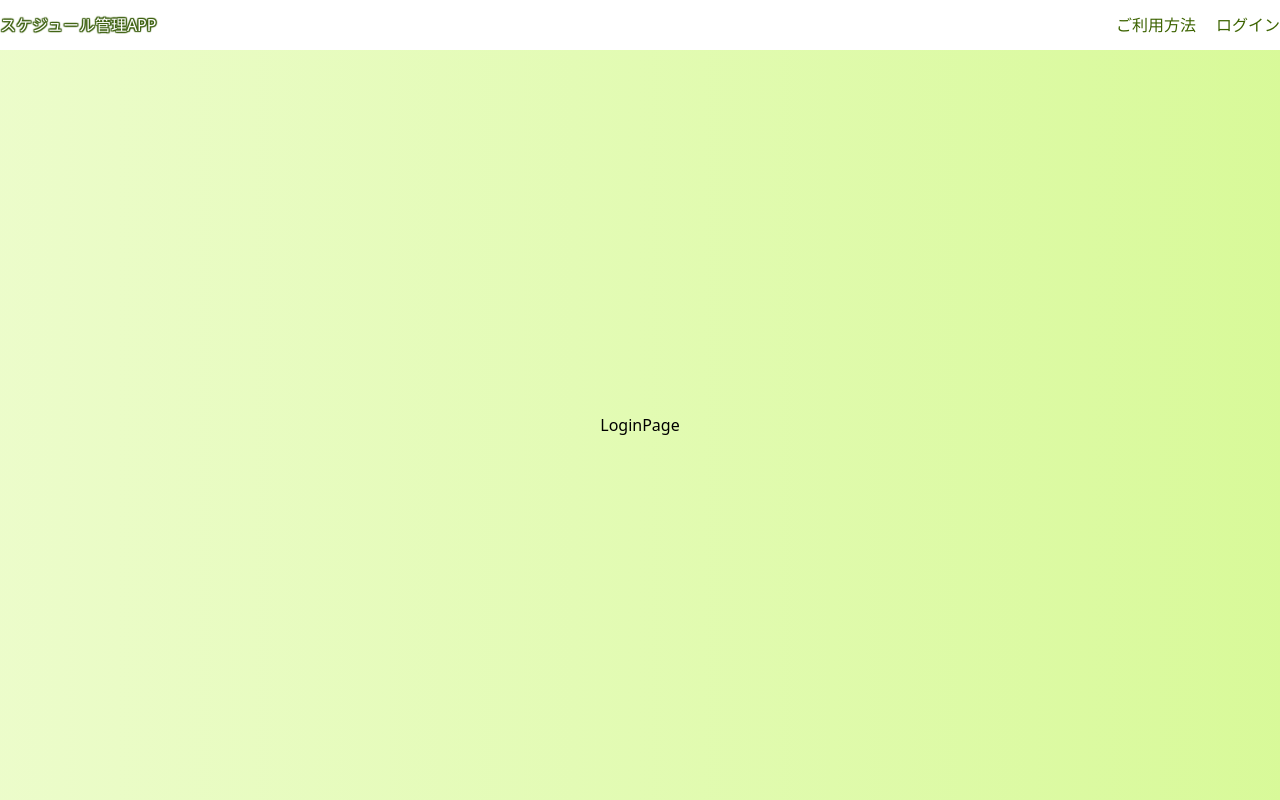
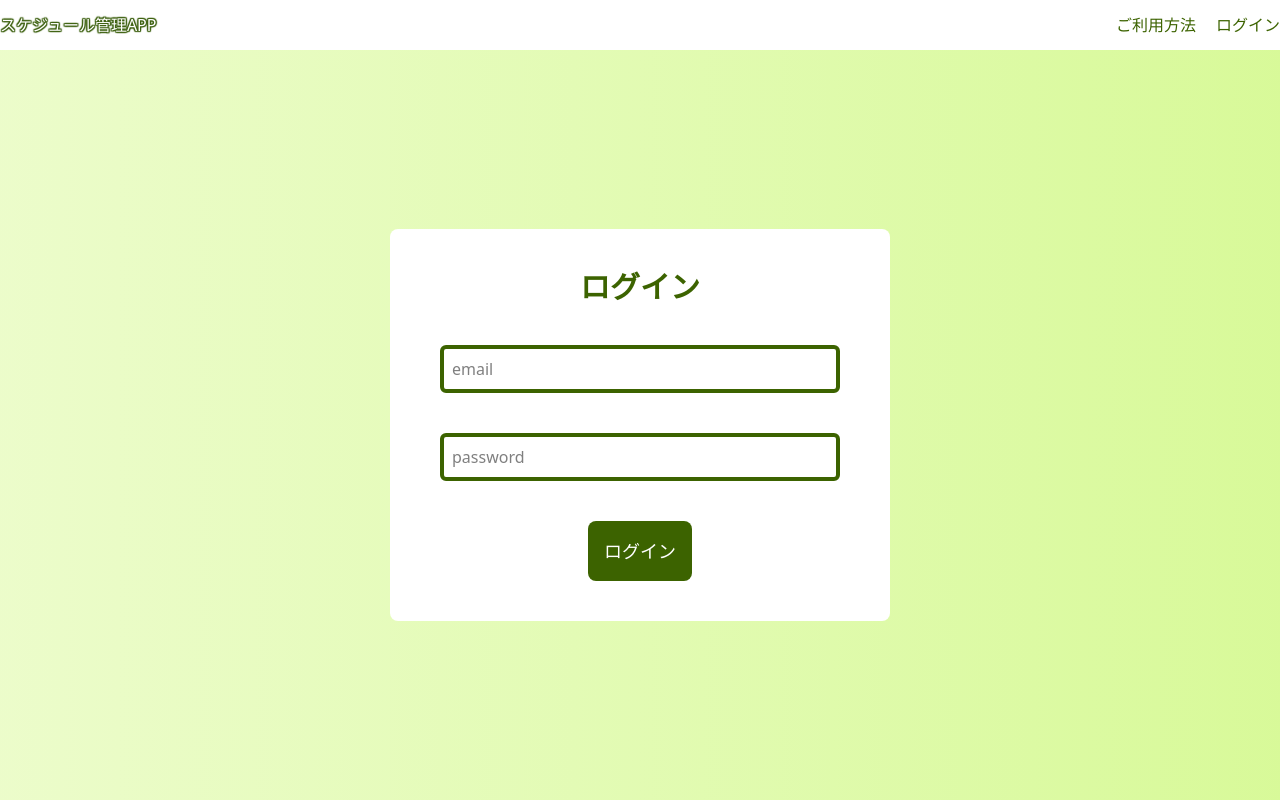
Before and after one commit to namonaki1234/calender-project, a React (Vite) app: page /login in a window 1280 px wide. Built offline with nearby package versions, Linux system fonts and the light colour scheme.

Commit message:
feat:create login page

```diff
--- a/src/components/pages/LoginPage.tsx
+++ b/src/components/pages/LoginPage.tsx
@@ -1,3 +1,28 @@
+import { PrimaryButton } from '../atoms/PrimaryButton';
+
 export const LoginPage = () => {
-  return <div>LoginPage</div>;
+  return (
+    <div className="w-[500px] bg-white rounded-lg py-10">
+      <form className="flex flex-col items-center justify-center gap-10">
+        <h1 className="text-3xl font-bold text-lime-800 text-center">
+          ログイン
+        </h1>
+        <div className="w-[80%]">
+          <input
+            type="text"
+            placeholder="email"
+            className="w-full border-4 border-solid border-lime-800 rounded-md p-2"
+          />
+        </div>
+        <div className="w-[80%]">
+          <input
+            type="text"
+            placeholder="password"
+            className="w-full border-4 border-solid border-lime-800 rounded-md p-2"
+          />
+        </div>
+        <PrimaryButton>ログイン</PrimaryButton>
+      </form>
+    </div>
+  );
 };
```
Also changed, not shown: src/routes.tsx (line endings or trailing spaces).
